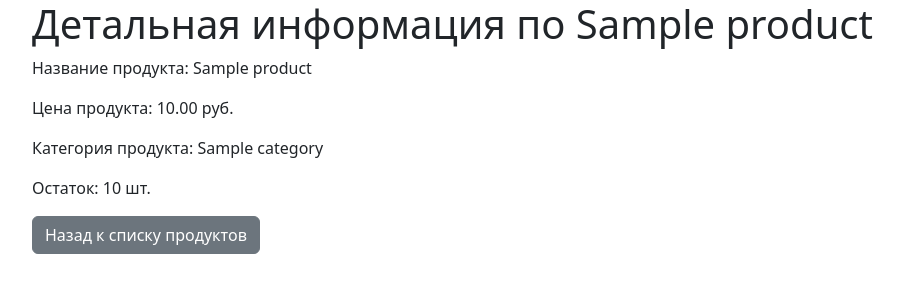
After one commit to RChembulatov/django_course_brnm, a Django app: page /products/1/ in a window 1280 px wide. The commit adds this page. Shown: the top 300 px of the page, without its empty margins (50-954 px from the left). Run offline with Django 5.2, Linux system fonts and the light colour scheme; tables that the repository leaves empty hold one stand-in row (values such as "Sample post").

Commit message:
Добавил шаблон product_detail для отображения деталей конкретного продукта и маршрутизацию /products/id

```diff
--- a/myapp/models.py
+++ b/myapp/models.py
@@ -12,6 +12,7 @@ class Product(models.Model):
     name = models.CharField("Название продукта", max_length=100)
     price = models.DecimalField("Цена", max_digits=10, decimal_places=2)
     category = models.ForeignKey(Category, on_delete=models.CASCADE)
+    stock = models.IntegerField("Количество продуктов на складе", default=0)
 
     def __str__(self):
-        return f"{self.name}-{self.price}"
+        return f"{self.name}-{self.price}-{self.stock}"
--- a/myapp/templates/home.html
+++ b/myapp/templates/home.html
@@ -43,6 +43,11 @@
               <li class="nav-item">
                 <a class="nav-link" href="#"
                   ><i class="fas fa-info-circle"></i> О блоге</a
+                >
+              </li>
+              <li class="nav-item">
+                <a class="nav-link" href="{% url 'product_list' %}"
+                  ><i class="fa-brands fa-product-hunt"></i> Продукты</a
                 >
               </li>
               <li class="nav-item dropdown">
--- /dev/null
+++ b/myapp/templates/product_detail.html
@@ -0,0 +1,35 @@
+<!DOCTYPE html>
+<html lang="en">
+  <head>
+    <meta charset="UTF-8" />
+    <meta name="viewport" content="width=device-width, initial-scale=1.0" />
+    <title>Детальная информация по {{ product.name }}</title>
+    <link
+      href="https://cdn.jsdelivr.net/npm/bootstrap@5.3.3/dist/css/bootstrap.min.css"
+      rel="stylesheet"
+      integrity="sha384-QWTKZyjpPEjISv5WaRU9OFeRpok6YctnYmDr5pNlyT2bRjXh0JMhjY6hW+ALEwIH"
+      crossorigin="anonymous"
+    />
+  </head>
+  <body>
+    <main>
+      <div class="container">
+        <h1>Детальная информация по {{ product.name }}</h1>
+        <p class="text-start">Название продукта: {{ product.name }}</p>
+        <p class="text-start">Цена продукта: {{ product.price }} руб.</p>
+        <p class="text-start">Категория продукта: {{product.category.name}}</p>
+        <p class="text-start">
+          <span>Остаток: </span>
+          {% if product.stock %}
+          <span>{{ product.stock }} шт.</span>
+          {% else %}
+          <span>Нет в наличии</span>
+          {% endif %}
+        </p>
+        <a href="{% url 'product_list' %}" class="btn btn-secondary">
+          Назад к списку продуктов
+        </a>
+      </div>
+    </main>
+  </body>
+</html>
--- a/myapp/urls.py
+++ b/myapp/urls.py
@@ -1,7 +1,8 @@
 from django.urls import path
-from .views import home, product_list
+from .views import home, product_list, product_detail
 
 urlpatterns = [
     path('', home, name='home'),
     path('products/', product_list, name='product_list'),
+    path('products/<int:id>/', product_detail, name='product_detail')
 ]
--- a/myapp/views.py
+++ b/myapp/views.py
@@ -11,3 +11,10 @@ def product_list(request):
     context = dict(products=product)
 
     return render(request, 'product_list.html', context)
+
+
+def product_detail(request, id):
+    product = Product.objects.get(id=id)
+    context = dict(product=product)
+
+    return render(request, 'product_detail.html', context)
```
Also changed, not shown: myapp/templates/product_list.html (+22 -1 lines), myapp/migrations/0002_product_stock.py (added).
